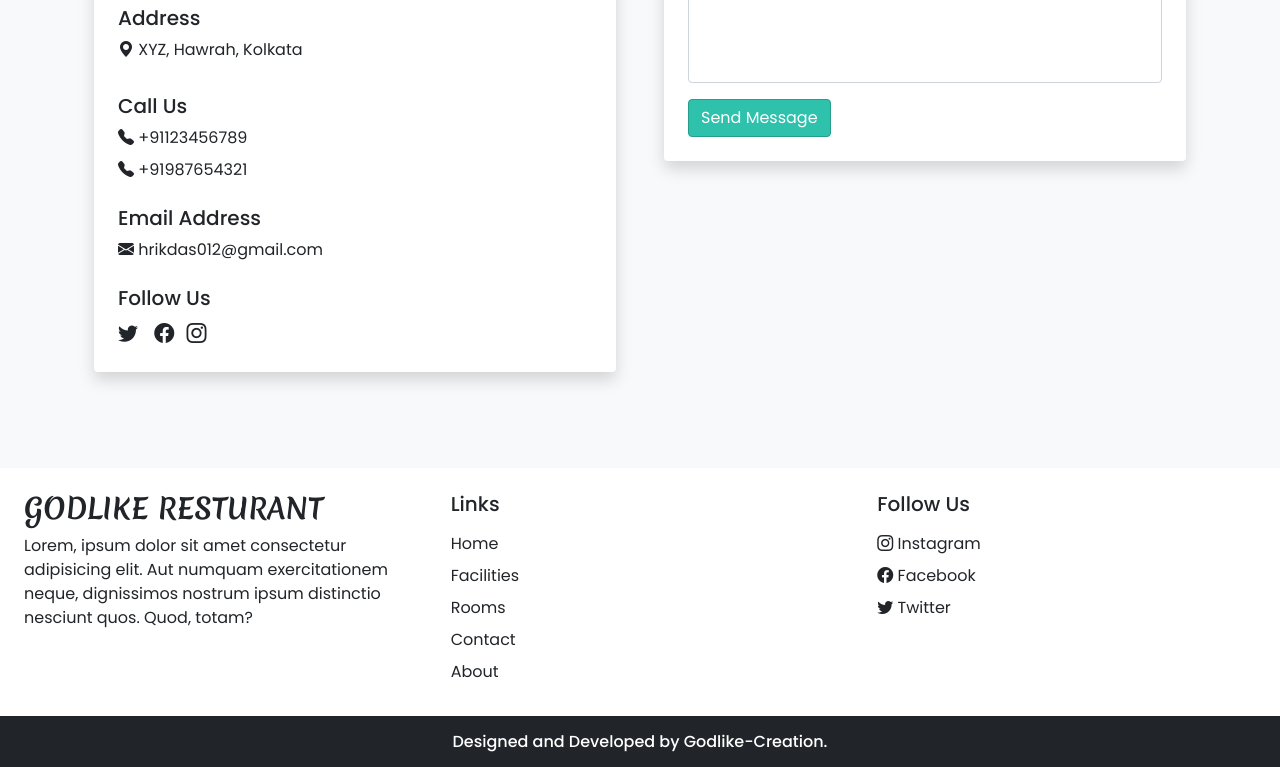
After one commit to hrik-das/hotel-booking, a PHP site: page /contact.php in a window 1280 px wide. The commit adds this page. Shown: the part 681-1448 px from the top of the page. Run offline with PHP 8.4, Linux system fonts and the light colour scheme.

Commit message:
New Features Added

```diff
--- /dev/null
+++ b/contact.php
@@ -0,0 +1,79 @@
+<!DOCTYPE html>
+<html lang="en">
+<head>
+    <meta charset="UTF-8">
+    <meta name="viewport" content="width=device-width, initial-scale=1.0">
+    <?php require("include/links.php"); ?>
+    <title>Godlike Restaurant - Contact</title>
+</head>
+<body class="bg-light">
+    <!-- Header -->
+    <?php require("include/header.php"); ?>
+
+    <div class="my-5 px-4">
+        <h2 class="fw-bold new-font text-center">Contact Us</h2>
+        <div class="h-line bg-dark"></div>
+        <p class="text-center mt-3">Lorem, ipsum dolor sit amet consectetur adipisicing elit. Voluptatum nihil <br> mollitia placeat aliquid ut voluptatem, animi iste esse ab nostrum.</p>
+    </div>
+
+    <div class="container">
+        <div class="row">
+            <div class="col-lg-6 col-md-6 mb-5 px-4">
+                <div class="bg-white rounded shadow p-4">
+                    <iframe src="https://www.google.com/maps/embed?pb=!1m18!1m12!1m3!1d15249885.318783779!2d82.75252935!3d21.0680074!2m3!1f0!2f0!3f0!3m2!1i1024!2i768!4f13.1!3m3!1m2!1s0x30635ff06b92b791%3A0xd78c4fa1854213a6!2sIndia!5e0!3m2!1sen!2sin!4v1710790360654!5m2!1sen!2sin" height="380" loading="lazy" class="w-100 rounded"></iframe>
+                    <h5>Address</h5>
+                    <a href="https://maps.app.goo.gl/o3wkTANpFaJsVdFJ9" target="_blank" class="d-inline-block text-dark text-decoration-none mb-2">
+                        <i class="bi bi-geo-alt-fill"></i> XYZ, Hawrah, Kolkata
+                    </a>
+                    <h5 class="mt-4">Call Us</h5>
+                    <a href="tel: +91123456789" class="d-inline-block mb-2 text-decoration-none text-dark">
+                        <i class="bi bi-telephone-fill"></i> +91123456789
+                    </a><br>
+                    <a href="tel: +91987654321" class="d-inline-block text-decoration-none text-dark">
+                        <i class="bi bi-telephone-fill"></i> +91987654321
+                    </a>
+                    <h5 class="mt-4">Email Address</h5>
+                    <a href="mailto: hrikdas012@gmail.com" class="d-inline-block text-decoration-none text-dark"><i class="bi bi-envelope-fill"></i> hrikdas012@gmail.com</a>
+                    <h5 class="mt-4">Follow Us</h5>
+                    <a href="" class="d-inline-block fs-5 text-dark me-2">
+                        <i class="bi bi-twitter me-1"></i>
+                    </a>
+                    <a href="" class="d-inline-block fs-5 text-dark me-2">
+                        <i class="bi bi-facebook"></i>
+                    </a>
+                    <a href="" class="d-inline-block fs-5 text-dark">
+                        <i class="bi bi-instagram"></i>
+                    </a>
+                </div>
+            </div>
+            <div class="col-lg-6 col-md-6 px-4">
+                <div class="bg-white rounded shadow p-4">
+                    <form action="">
+                        <h5>Send a Message</h5>
+                        <div class="mt-3">
+                            <label class="form-label fw-bold">Your Name</label>
+                            <input type="text" class="form-control shadow-none" aria-describedby="emailHelp">
+                        </div>
+                        <div class="mt-3">
+                            <label class="form-label fw-bold">Email Address</label>
+                            <input type="email" class="form-control shadow-none" aria-describedby="emailHelp">
+                        </div>
+                        <div class="mt-3">
+                            <label class="form-label fw-bold">Subject</label>
+                            <input type="text" class="form-control shadow-none" aria-describedby="emailHelp">
+                        </div>
+                        <div class="mt-3">
+                            <label class="form-label fw-bold">Message</label>
+                            <textarea rows="5" class="form-control shadow-none" style="resize: none;"></textarea>
+                        </div>
+                        <button type="submit" class="btn custom-bg text-white mt-3 shadow-none">Send Message</button>
+                    </form>
+                </div>
+            </div>
+        </div>
+    </div>
+
+    <!-- Footer -->
+    <?php require("include/footer.php"); ?>
+</body>
+</html>
--- a/include/header.php
+++ b/include/header.php
@@ -17,7 +17,7 @@
                     <a class="nav-link me-2" href="facilities.php">Facilities</a>
                 </li>
                 <li class="nav-item">
-                    <a class="nav-link me-2" href="#">Contact</a>
+                    <a class="nav-link me-2" href="contact.php">Contact</a>
                 </li>
                 <li class="nav-item">
                     <a class="nav-link" href="about.php">About</a>
```
Also changed, not shown: index.php (+15 -0 lines).
